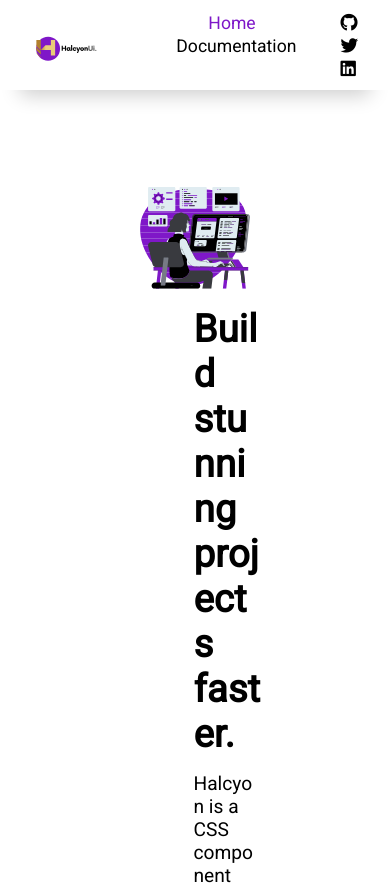
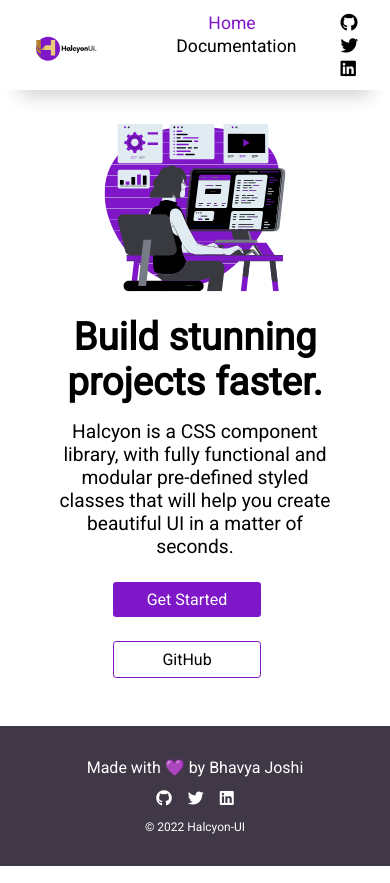
Before and after one commit to bhavyaj12/HalcyonUI, a plain HTML site: page index.html in a window 390 px wide. Shown: the top 883 px of the page. Drawn offline with Linux system fonts and the light colour scheme.

Commit message:
fix: made responsive, added footer

```diff
--- a/css/landing.css
+++ b/css/landing.css
@@ -13,23 +13,19 @@
 }
 
 .container-landing {
-    margin: auto;
     display: flex;
     flex-direction: row-reverse;
     flex-wrap: wrap;
     justify-content: center;
     align-items: center;
-    /* background-color: yellow; */
+    margin: 1rem;
 }
 
 .container-landing-text {
     flex: 1 1 20%;
-    max-width: 50%;
     min-width: 40%;
-    margin-left: 4rem;
+    margin-left: 10%;
     padding: 1rem;
-
-
 }
 
 .subheading-main {
@@ -74,7 +70,27 @@
     background: transparent;
 }
 
-@media (max-width: 410px) {
+.landing-footer {
+    background-color: var(--footer-color);
+    width: 100%;
+    min-height: 5rem;
+    padding: var(--size-2);
+    display: block;
+    color: var(--white-bg);
+    font-size: var(--size-1);
+    text-align: center;
+}
+
+.footer-social {
+    display: inline-flex;
+    gap: var(--size-1);
+}
+
+.footer-social .fab {
+    color: var(--white-bg);
+}
+
+@media (max-width: 400px) {
     .button-landing {
         display: flex;
         flex-wrap: wrap;
@@ -82,3 +98,22 @@
     }
 
 }
+
+@media (max-width: 900px) {
+    main {
+        margin: auto;
+    }
+
+    .container-landing {
+        display: block;
+        margin: 1rem;
+    }
+
+    .container-landing-text {
+        display: block;
+        width: 100%;
+        padding: 1rem;
+        margin: 0;
+        text-align: center;
+    }
+}
--- a/css/nav-common.css
+++ b/css/nav-common.css
@@ -32,6 +32,8 @@
     --light-grey: rgb(83, 100, 113);
     --list-bg: rgb(253, 242, 255);
     --star-color: rgb(255, 221, 28);
+    --footer-color: #403747;
+
 
 
     --size-0-5: 0.5rem;
@@ -93,7 +95,6 @@
 .nav-list-item {
     display: inline-flex;
     gap: var(--size-2);
-
 }
 
 .nav-list-item a {
@@ -154,6 +155,10 @@
     margin-left: var(--size-0-5);
 }
 
+.subheading-navside a:hover {
+    padding-left: var(--size-1);
+}
+
 .component-disp {
     margin-left: 15rem;
     margin-top: 4rem;
@@ -208,6 +213,8 @@
     margin-bottom: var(--size-1);
 }
 
+/* Footers */
+
 .footer-components {
     display: flex;
     justify-content: space-between;
@@ -215,13 +222,25 @@
     margin-top: 2rem;
 }
 
-footer a {
+.footer-components a {
     color: var(--cta-color);
     font-size: 1.2rem;
     font-weight: 300;
     text-decoration: none;
+    font-family: 'Montserrat', sans-serif;
 }
 
 .code-display iframe {
     max-height: 400px;
 }
+
+@media (max-width: 900px) {
+    .navbar-side {
+        display: none;
+    }
+
+    .component-disp {
+        margin: 1rem;
+    }
+
+}
--- a/index.html
+++ b/index.html
@@ -17,7 +17,6 @@
 <body>
     <nav class="nav-bar">
         <div class="nav-main">
-
             <div class="logo-box">
                 <a href="./"><img src="/assets/HalcyonLogo.svg" alt="logo" class="logo"></a>
             </div>
@@ -50,7 +49,7 @@
     </nav>
 
     <main>
-        <div class="container-landing">
+        <div class="container-landing ">
             <img src="/assets/LandingImg.svg" alt="girl coding" class="img-landing">
 
             <div class="container-landing-text">
@@ -71,7 +70,19 @@
                 </div>
             </div>
         </div>
+
     </main>
+
+    <footer class="landing-footer">
+        <div class="footer-header">Made with 💜 by Bhavya Joshi</div>
+        <ul class=" mt-3 disp-inline-flex ul-no-decor footer-social">
+            <a href="https://github.com/bhavyaj12" target="_blank"><i class="fab fa-github "></i></a>
+            <a href="https://twitter.com/bhavzlearn" target="_blank"><i
+                    class="fab fa-twitter"></i></a>
+            <a href="https://www.linkedin.com/in/bhavya-joshi-438178184" target="_blank" ><i class="fab fa-linkedin"></i></a>
+        </ul>
+        <div class="mt-3 txt-small">© 2022 Halcyon-UI</div>
+    </footer>
 
 </body>
 
```
Also changed, not shown: pages/components/alert.html (+0 -1 lines).
